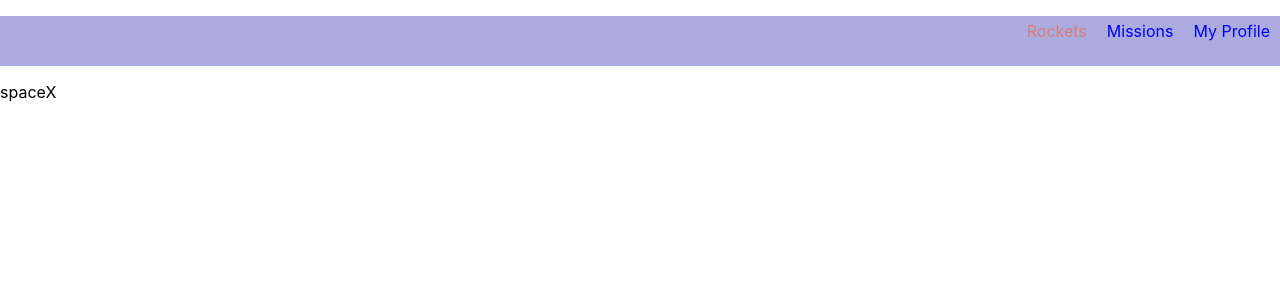
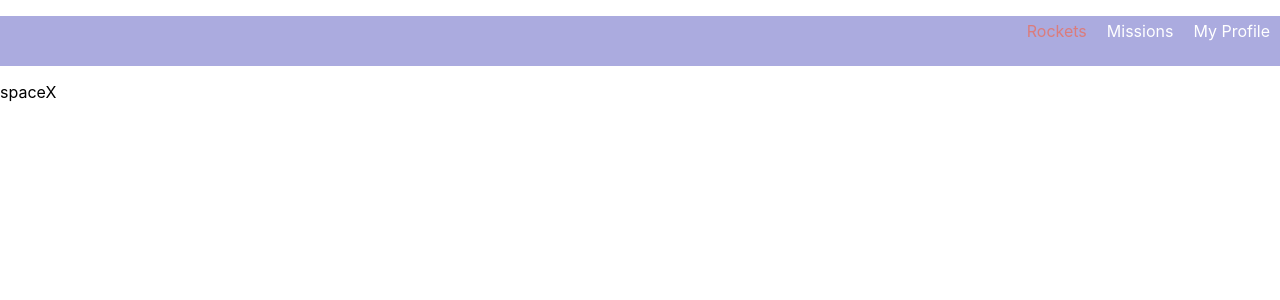
Before and after one commit to matovu-farid/space-travellers, a React (Create React App) app: page / in a window 1280 px wide. Shown: the top 300 px of the page. Built offline with nearby package versions, Linux system fonts and the light colour scheme.

Commit message:
Add nav styling

```diff
--- a/src/Components/NavBar/Navbar.css
+++ b/src/Components/NavBar/Navbar.css
@@ -4,6 +4,7 @@
   display: flex;
   list-style-type: none;
   justify-content: flex-end;
+
 }
 
 .nav-bar li {
@@ -12,12 +13,9 @@
 
 a {
   text-decoration: none;
+  color: rgb(255, 255, 255);
 }
 
 .active {
   color: rgb(219, 124, 124);
 }
-
-.non-active {
-  color: green;
-}
```
